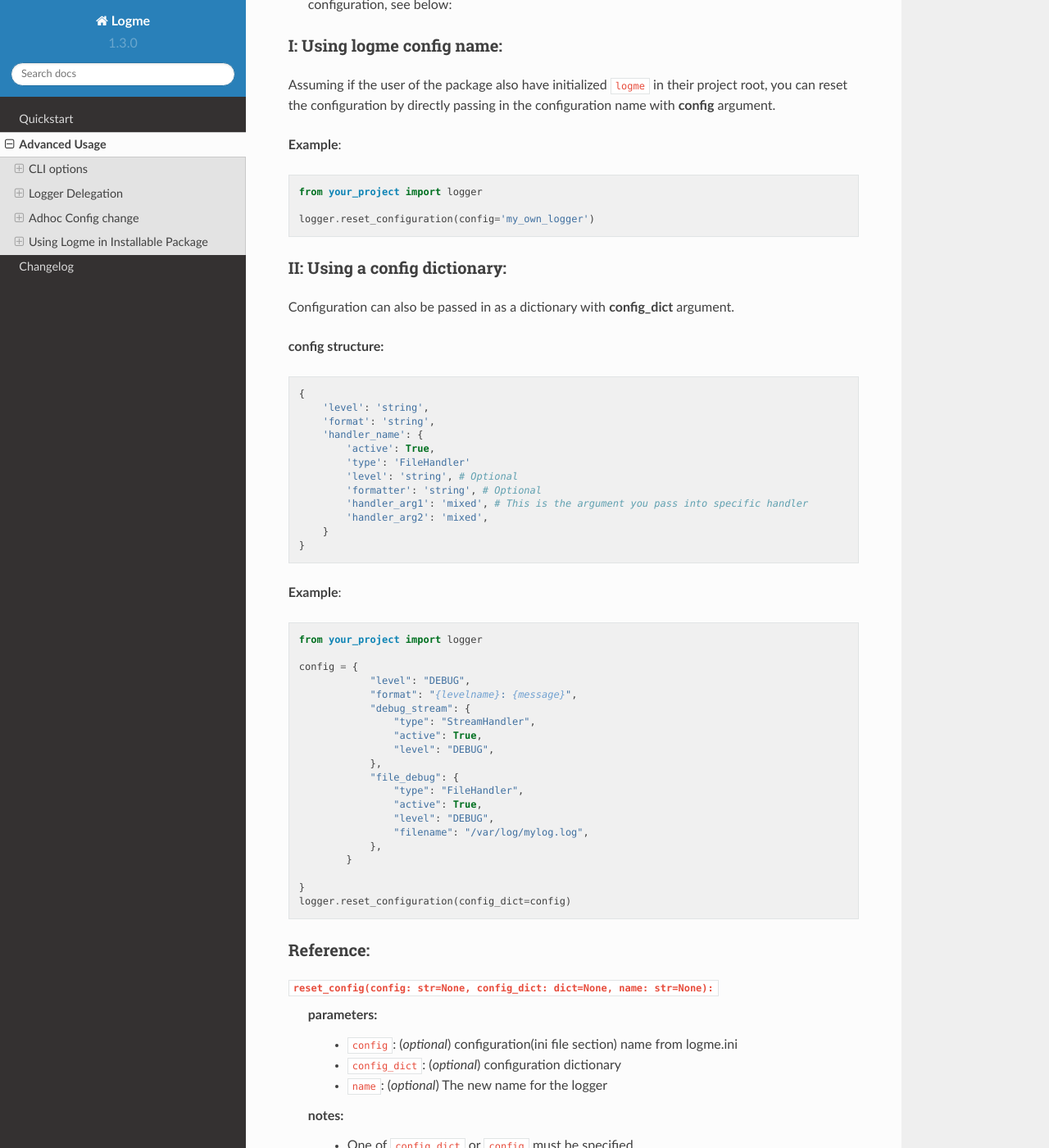
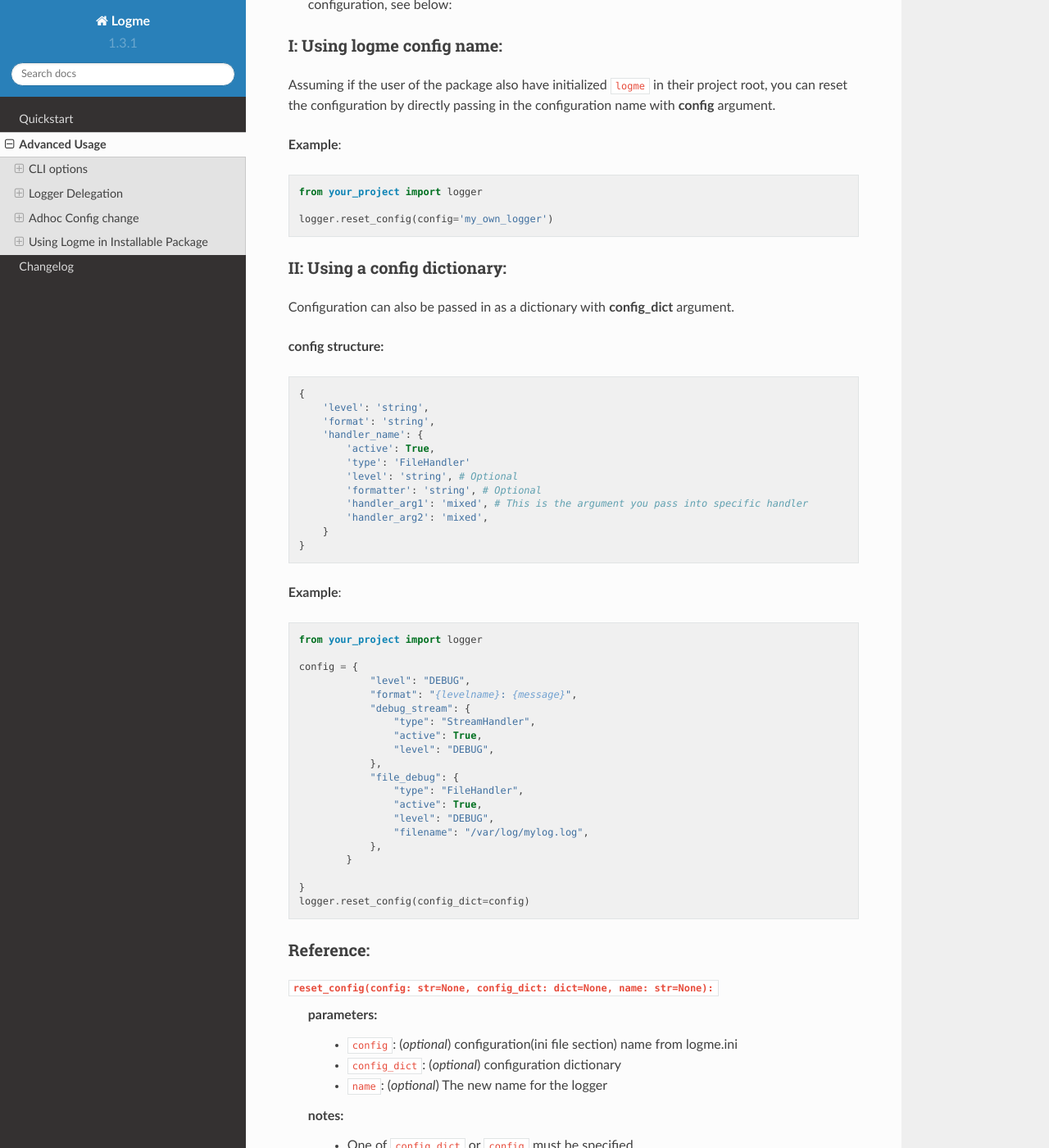
Before and after one commit to BNMetrics/logme, a Sphinx documentation site: the page built from docs/guide/advanced.rst, in a window 1280 px wide and 1400 px high, scrolled down 1221 px. Shown: the whole window at 82% size. Built offline with Sphinx 7.4.7 and the Read the Docs theme 2.0.0, drawn with Linux system fonts in a browser that asks for light colours.

Commit message:
changed python_requires in setup() to >= python3.6, and some documentation typos

```diff
--- a/docs/guide/advanced.rst
+++ b/docs/guide/advanced.rst
@@ -78,7 +78,7 @@ by directly passing in the configuration name with **config** argument.
 
     from your_project import logger
 
-    logger.reset_configuration(config='my_own_logger')
+    logger.reset_config(config='my_own_logger')
 
 
 
@@ -126,7 +126,7 @@ Configuration can also be passed in as a dictionary with **config_dict** argumen
             }
 
     }
-    logger.reset_configuration(config_dict=config)
+    logger.reset_config(config_dict=config)
 
 
 
--- a/logme/__version__.py
+++ b/logme/__version__.py
@@ -1 +1 @@
-__version__ = '1.3.0'
+__version__ = '1.3.1'
--- a/setup.py
+++ b/setup.py
@@ -33,7 +33,7 @@ setup(
     url='https://github.com/BNMetrics/logme',
     author_email='luna@bnmetrics.com',
     keywords=['logging', 'cli'],
-    python_requires='>=3',
+    python_requires='>=3.6',
     entry_points={'console_scripts': ['logme=logme:cli']},
     license='Apache 2.0',
 )
```
